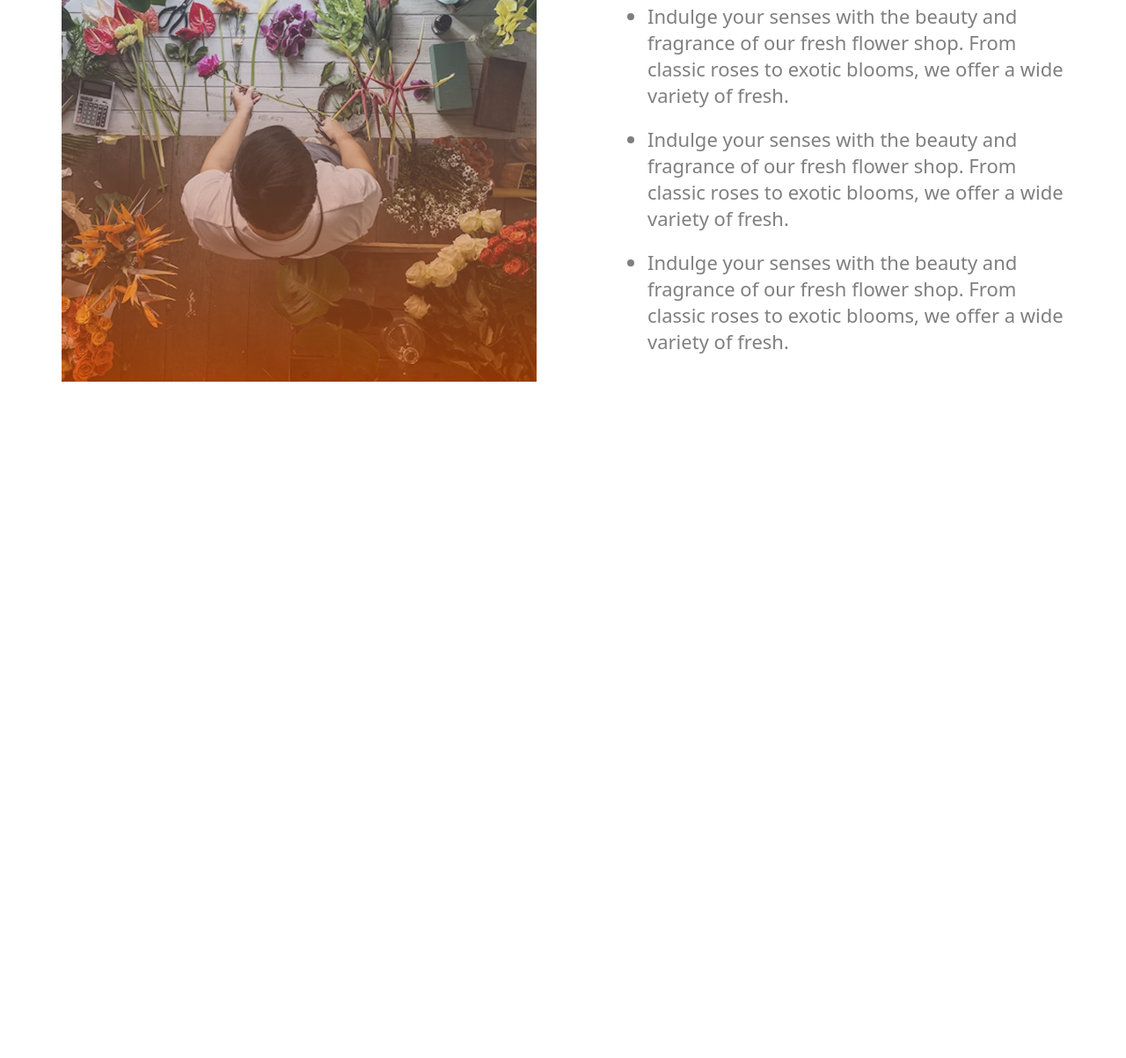
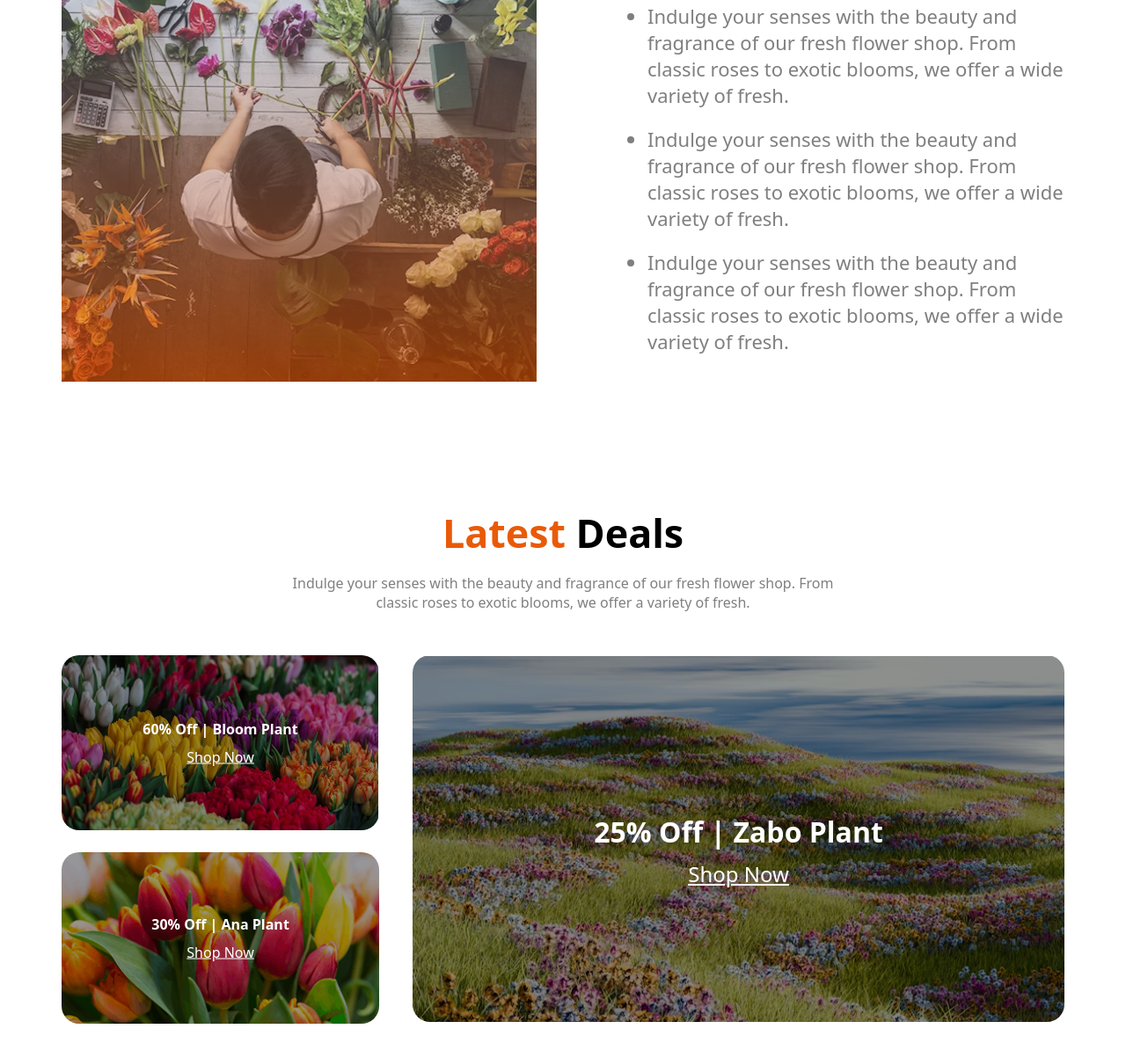
Before and after one commit to MinhazMahin14/Assignment_2, a plain HTML site: page index.html in a window 1280 px wide. Shown: the part 2211-3414 px from the top of the page at 88% size. Before the commit the page ends 2650 px from the top, so only its background shows below. Drawn offline with Linux system fonts and the light colour scheme.

Commit message:
added Trust and Deals section

```diff
--- a/index.html
+++ b/index.html
@@ -42,7 +42,8 @@
                             id="fresh-flowers">FLOWERS</span></h1>
                     <p class="header-description">Indulge your senses with the beauty and fragrance <br>of our fresh
                         flower shop. From classic roses to <br>exotic blooms, we offer a wide variety of fresh flowers
-                        <br>that are perfect for any occasion. </p>
+                        <br>that are perfect for any occasion.
+                    </p>
                 </div>
                 <div>
                     <img src="images/hero-flower.png" alt="">
@@ -58,7 +59,8 @@
             <div class="our-plants">
                 <div>
                     <h3 class="title"><span id="fresh-flowers">Our</span> Plants</h3>
-                    <p class="our-description header-description">Indulge your senses with the beauty and fragrance of our fresh flower shop. From <br>classic roses to exotic blooms, we offer a variety of fresh.</p>
+                    <p class="our-description header-description">Indulge your senses with the beauty and fragrance of
+                        our fresh flower shop. From <br>classic roses to exotic blooms, we offer a variety of fresh.</p>
                 </div>
             </div>
 
@@ -129,15 +131,63 @@
                 <div class="trusted-text">
                     <h3 class="header-title">Flower & Plants Lover</h3>
                     <ul class="flower-description">
-                        <li>Indulge your senses with the beauty and fragrance of our fresh flower shop. From classic roses to exotic blooms, we offer a wide variety of fresh.</li>
-                        <li>Indulge your senses with the beauty and fragrance of our fresh flower shop. From classic roses to exotic blooms, we offer a wide variety of fresh.</li>
-                        <li>Indulge your senses with the beauty and fragrance of our fresh flower shop. From classic roses to exotic blooms, we offer a wide variety of fresh.</li>
+                        <li>Indulge your senses with the beauty and fragrance of our fresh flower shop. From classic
+                            roses to exotic blooms, we offer a wide variety of fresh.</li>
+                        <li>Indulge your senses with the beauty and fragrance of our fresh flower shop. From classic
+                            roses to exotic blooms, we offer a wide variety of fresh.</li>
+                        <li>Indulge your senses with the beauty and fragrance of our fresh flower shop. From classic
+                            roses to exotic blooms, we offer a wide variety of fresh.</li>
                     </ul>
                 </div>
             </div>
         </section>
 
         <!-- Flower & Plants Lover -->
+
+        <!-- Latest  Deals -->
+
+        <div class="our-plants">
+            <div>
+                <h3 class="title"><span id="fresh-flowers">Latest </span> Deals</h3>
+                <p class="our-description header-description">Indulge your senses with the beauty and fragrance of our
+                    fresh flower shop. From <br>classic roses to exotic blooms, we offer a variety of fresh.</p>
+            </div>
+        </div>
+
+        <section>
+            <div class="flex deals-container">
+                <div class="double-img">
+                    <div class="image-container">
+                        <img src="images/deal-bloom.png" alt="bloom">
+                        <div class="text-overlay">
+                            <h2>60% Off | Bloom Plant</h2>
+                            <a href="#" class="button">Shop Now</a>
+                        </div>
+                    </div>
+                    <div class="image-container">
+                        <img src="images/deal-ana.png" alt="ana">
+                        <div class="text-overlay">
+                            <h2>30% Off | Ana Plant</h2>
+                            <a href="#" class="button">Shop Now</a>
+                        </div>
+                    </div>
+                </div>
+                <div class="image-container">
+                    <img src="images/deal-zabo.png" alt="zabo">
+                    <div class="text-overlay zabo-text">
+                        <h2>25% Off | Zabo Plant</h2>
+                        <a href="#" class="button zabo-btn">Shop Now</a>
+                    </div>
+                </div>
+            </div>
+        </section>
+        <!-- Latest  Deals -->
+
+        <!-- Subscribe -->
+
+
+
+        <!-- Subscribe -->
 
     </main>
 
--- a/style/styles.css
+++ b/style/styles.css
@@ -107,6 +107,7 @@ h5 {
 .flower-plant-container {
     max-width: 1140px;
     margin: 0 auto;
+    margin-bottom: 120px;
 }
 
 .trust-badges img
@@ -130,3 +131,64 @@ h5 {
 {
     color: rgba(0, 0, 0, 0.5);
 }
+
+/* Latest Deals */
+
+.deals-container
+{
+    max-width: 1140px;
+    margin: 0 auto;
+    gap: 38px;
+    margin-bottom: 120px;
+}
+.double-img div
+{
+    padding-bottom: 25px;
+}
+.deals-container img
+{
+    border-radius: 20px;
+    filter: brightness(60%);
+}
+
+.image-container {
+  position: relative;
+  text-align: center;
+}
+
+.image-container img {
+  width: 100%;
+  height: auto;
+  display: block;
+}
+
+.text-overlay {
+  position: absolute;
+  top: 50%;
+  left: 50%;
+  transform: translate(-50%, -50%);
+  color: white;
+  text-align: center;
+}
+
+.text-overlay h2 {
+  font-size: 1rem;
+  margin-bottom: 10px;
+}
+
+.text-overlay .button {
+  display: inline-block;
+  color: white;
+}
+
+.zabo-text h2
+{
+    font-size: 2rem;
+}
+
+.zabo-btn
+{
+    font-size: 1.5rem;
+}
+
+/* Subscribe */
```
